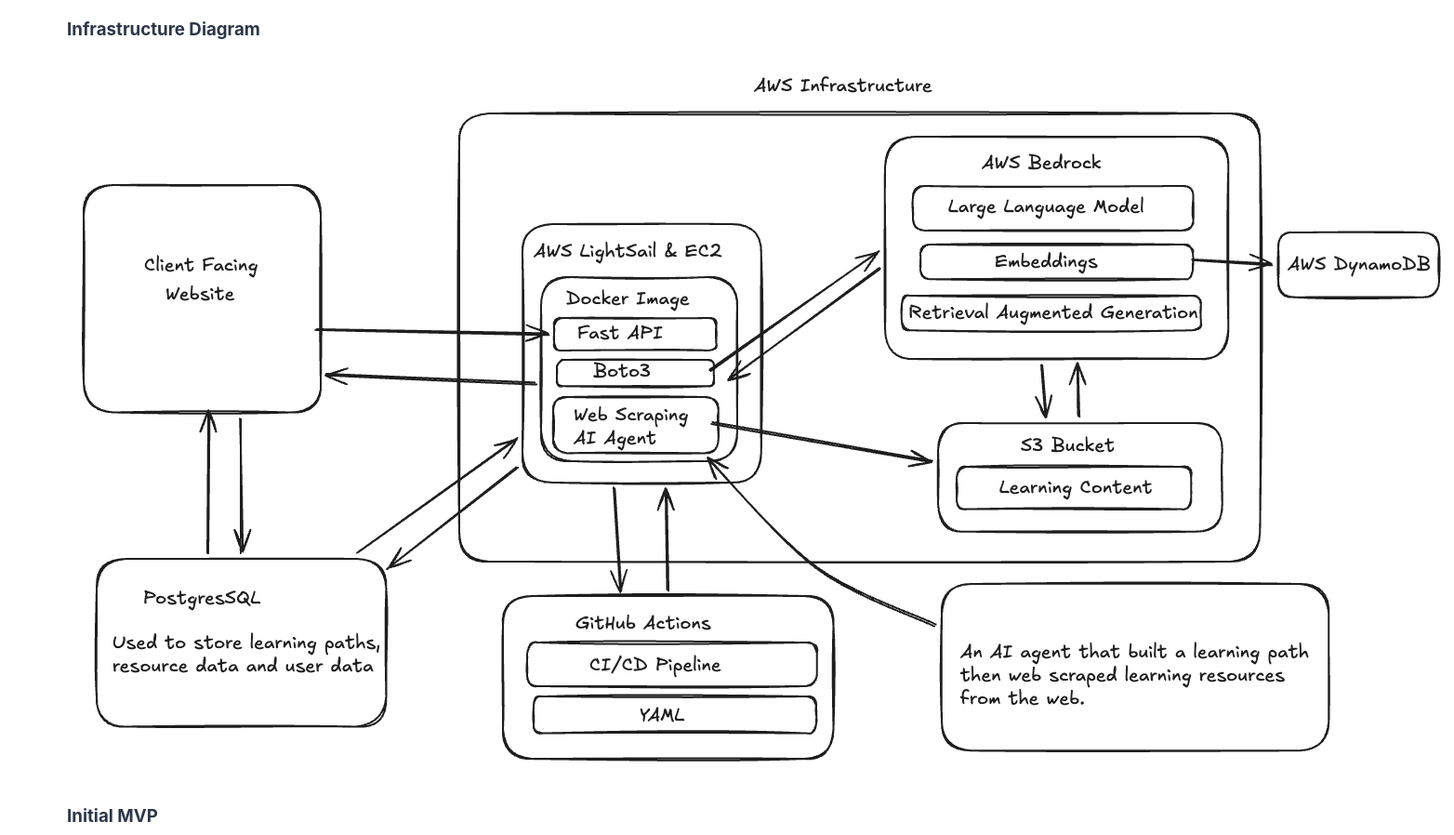
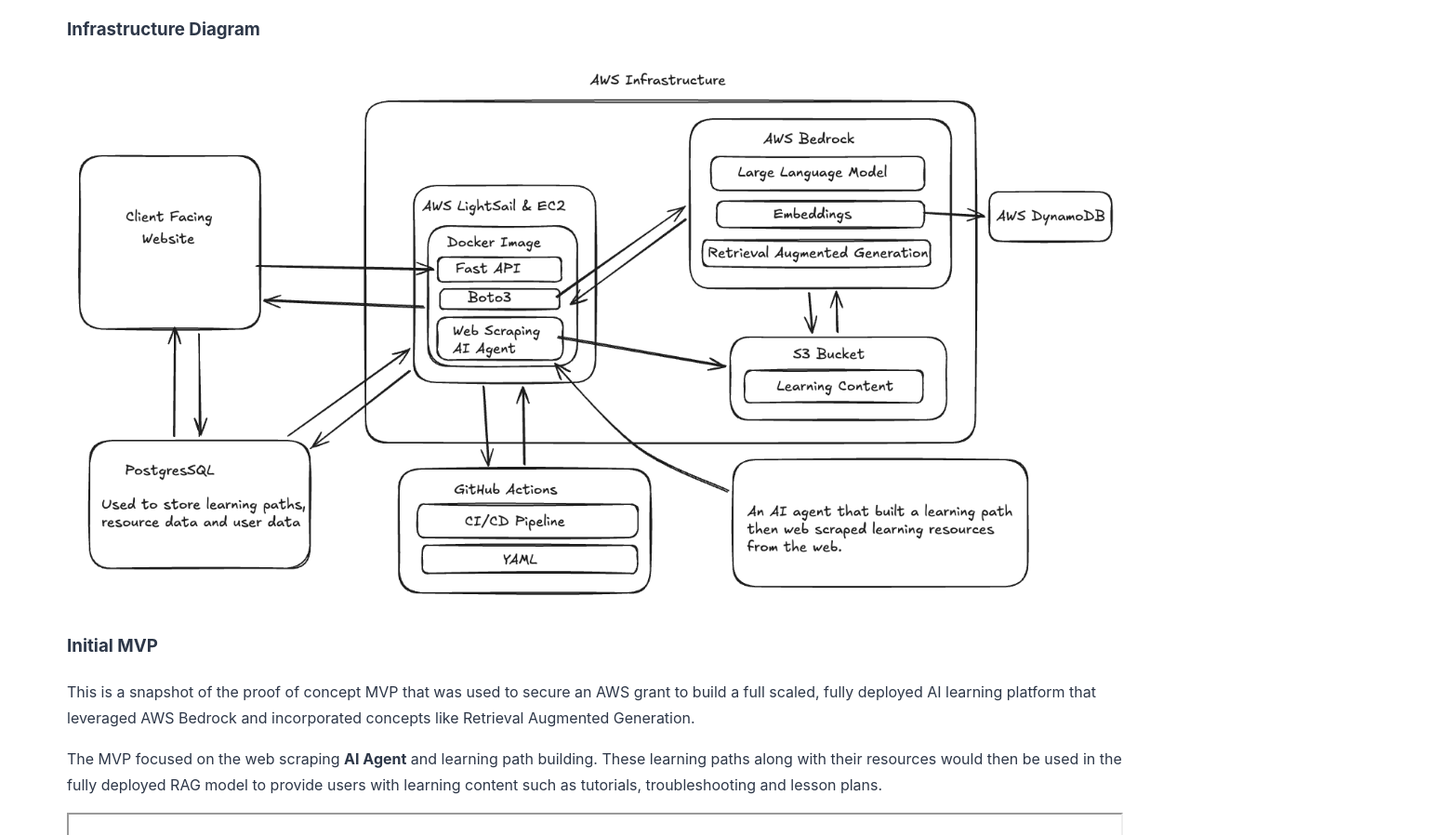
Before and after one commit to aureliobarrios/portfolio, a plain HTML site: page projects/project1.html in a window 1280 px wide. Shown: the part 964-1862 px from the top of the page at 93% size, 1564 px wide, since content can reach past the window. Drawn offline with Linux system fonts and the light colour scheme; grey boxes are pictures that could not be loaded.

Commit message:
minor width change

```diff
--- a/projects/project1.html
+++ b/projects/project1.html
@@ -80,7 +80,7 @@
 
                     <div class="infrastructure-section">
                         <h3>Infrastructure Diagram</h3>
-                        <img src="../images/aws-infrastructure.png" alt="Project 1"/>
+                        <img width="100%" src="../images/aws-infrastructure.png" alt="Project 1"/>
                     </div>
 
                     <div class="mvp-section">
```
